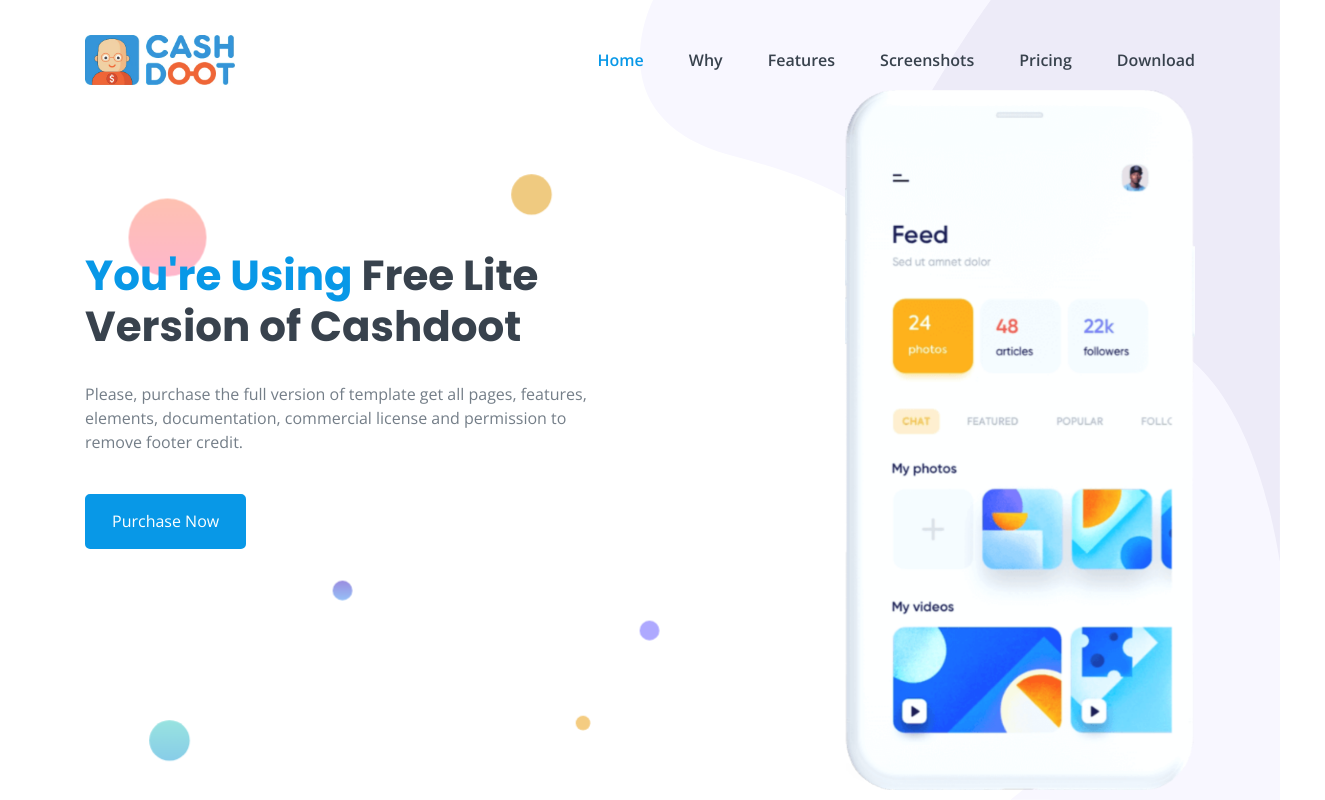
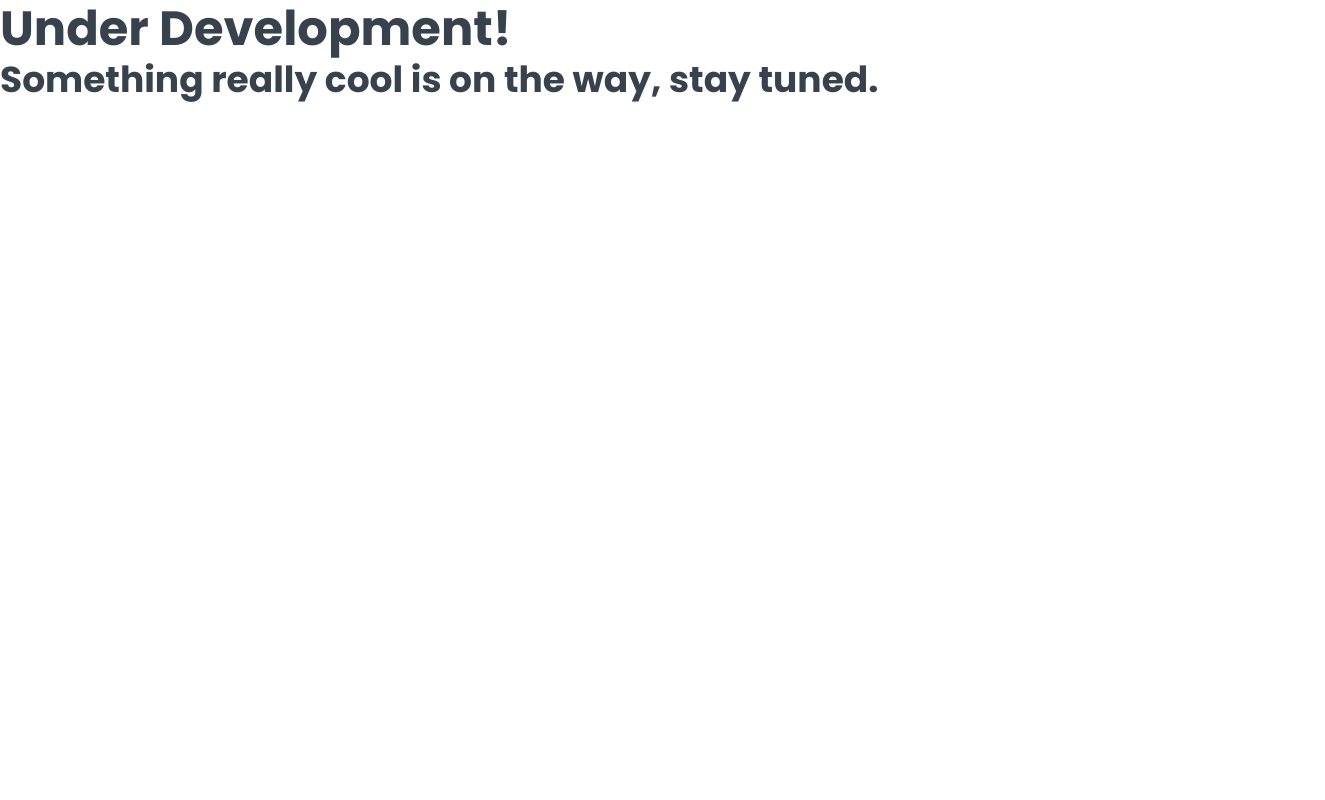
Before and after one commit to tushar22211/cdsh, a plain HTML site: page index.html in a window 1280 px wide. Shown: the top 800 px of the page, 1325 px wide, since content can reach past the window. Drawn offline with nearby package versions, Linux system fonts and the light colour scheme.

Commit message:
YUYSVCUS

```diff
--- a/index.html
+++ b/index.html
@@ -14,7 +14,9 @@
   </head>
 
   <body>
-    <div class="preloader">
+    <h1>Under Development!</h1>
+    <h2>Something really cool is on the way, stay tuned.</h2>
+    <!-- <div class="preloader">
       <div class="loader">
         <div class="ytp-spinner">
           <div class="ytp-spinner-container">
@@ -550,6 +552,6 @@
     <script src="assets/js/wow.min.js"></script>
     <script src="assets/js/jquery.easing.min.js"></script>
     <script src="assets/js/scrolling-nav.js"></script>
-    <script src="assets/js/main.js"></script>
+    <script src="assets/js/main.js"></script> -->
   </body>
 </html>
```
